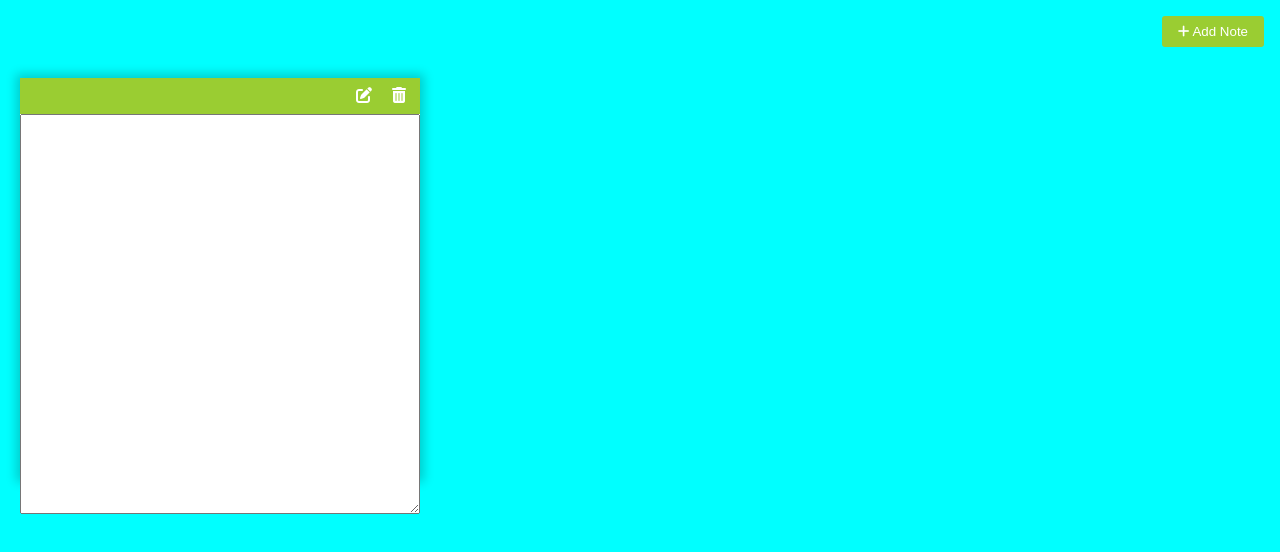
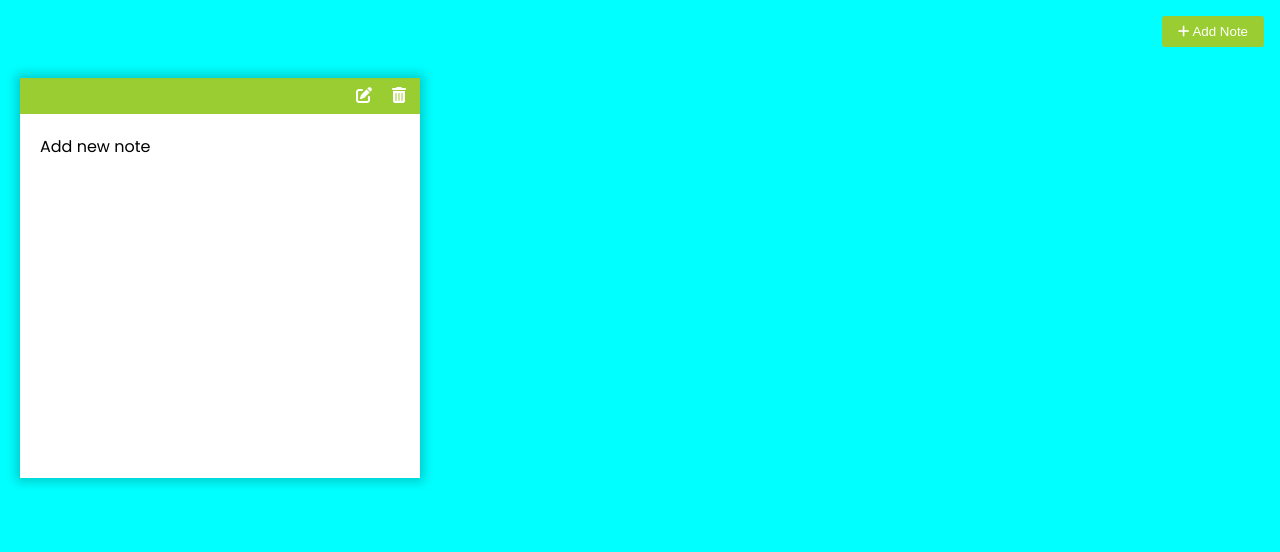
Before and after one commit to SavageSaiyan/Notes-app, a plain HTML site: page index.html in a window 1280 px wide. Both pictures are taken after a click on the button "Add Note". Drawn offline with nearby package versions, Linux system fonts and the light colour scheme.

Commit message:
added more to the JS and manipulated the DOM

```diff
--- a/index.html
+++ b/index.html
@@ -12,26 +12,26 @@
         <i class="fas fa-plus"></i> Add Note
     </button>
 <!--NOTE-->
-        <div class="note">
-            <!--TOOLS BAR-->
+        <!-- <div class="note">
+
             <div class="tools">
-                <!--EDIT BUTTON-->
+
                 <button class="edit">
                     <i class="fas fa-edit"></i>
                 </button>
-                <!--DELETE BUTTON-->
+
                 <button class="delete">
                     <i class="fas fa-trash-alt"></i>
                 </button>
             </div>
             <div class="hidden"></div>
             <textarea></textarea>
-        </div>
+        </div> -->
 
 
 
     <!-- markdown library -->
     <script src="https://cdnjs.cloudflare.com/ajax/libs/marked/5.1.0/marked.min.js" integrity="sha512-j5KAPeir0rGl+OSddiUeUtUlG+GK7acI/kNQqrpjSSB1IlDUbj3VnQOyoW3GWpPj7i8CSfb0T+Q4IRHxAPRxCA==" crossorigin="anonymous" referrerpolicy="no-referrer"></script>
-    <script> src="script.js"</script>
+    <script src="script.js"></script>
 </body>
 </html>
--- a/script.js
+++ b/script.js
@@ -0,0 +1,43 @@
+const addBtn = document.getElementById('add');
+
+addBtn.addEventListener('click', ()=> addNewNote('Add new note'));
+
+function addNewNote(text = '') {
+    const note = document.createElement('div');
+    note.classList.add('note')
+
+    note.innerHTML = `
+    <div class="tools">
+                <button class="edit">
+                    <i class="fas fa-edit"></i>
+                </button>
+                <button class="delete">
+                    <i class="fas fa-trash-alt"></i>
+                </button>
+            </div>
+
+            <div class="main ${text ? "" : "hidden"}"></div>
+            <textarea class="${text ? "hidden" : ""}"></textarea>
+    `;
+   // delete button
+   const deleteBtn = note.querySelector('.delete');
+   const editBtn = note.querySelector('.edit');
+   const main = note.querySelector('.main');
+   const textArea = note.querySelector('textarea');
+
+
+   textArea.value = text
+   main.innerHTML = text;
+
+   //delete function
+    deleteBtn.addEventListener('click', ()=> {
+    note.remove();
+})
+
+    editBtn.addEventListener('click', ()=> {
+    main.classList.toggle('hidden')
+    textArea.classList.toggle('hidden')
+});
+
+    document.body.appendChild(note);
+}
```
